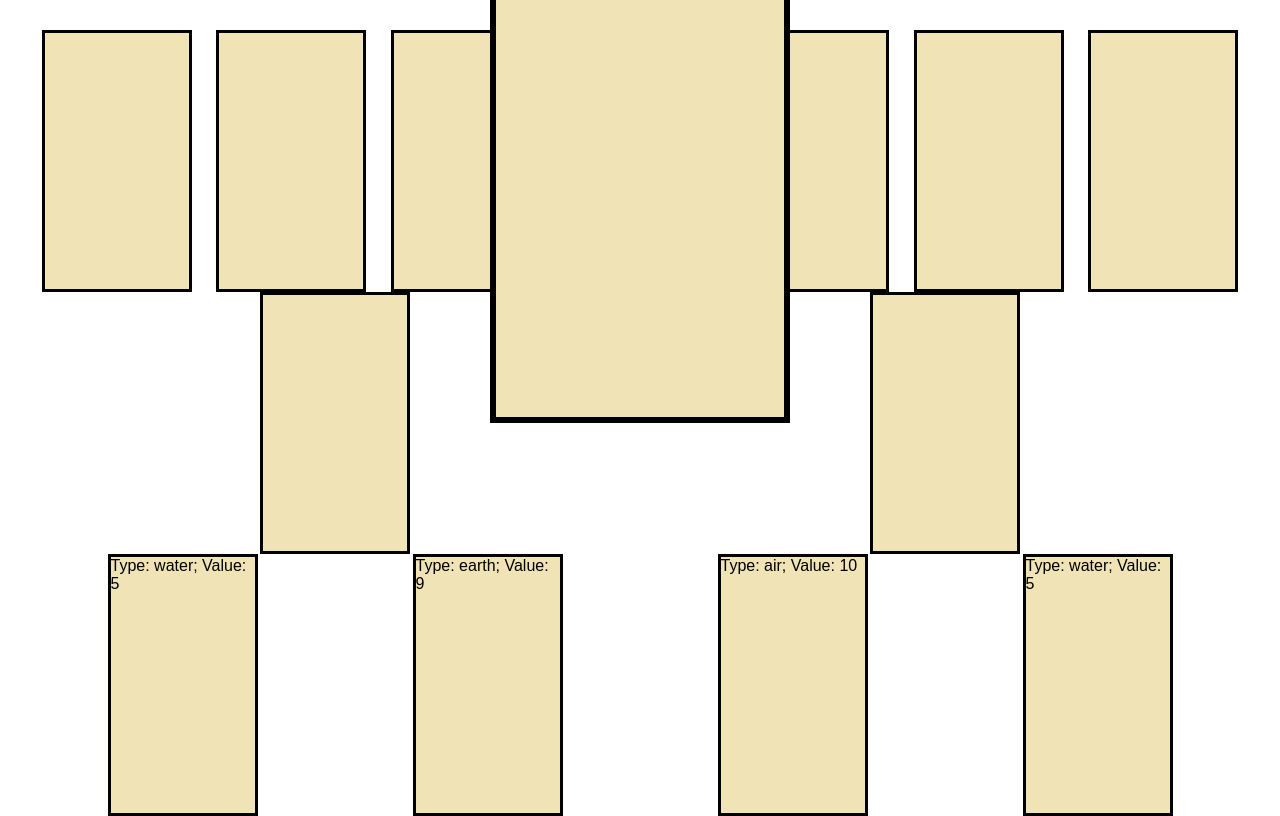
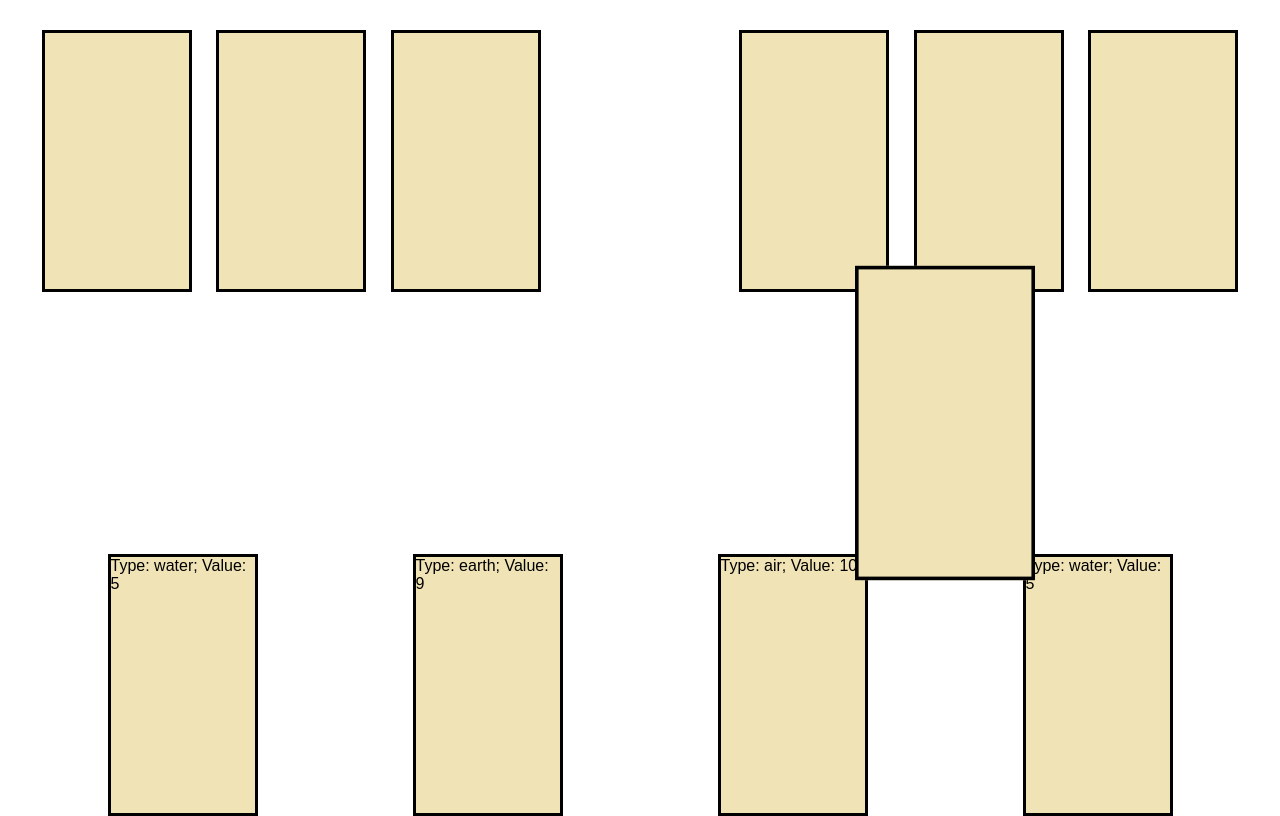
Before and after one commit to JacobCairncross/cardzillian-jiu-jitsu, a website built with webpack: page src/static/index.html in a window 1280 px wide. Built offline with nearby package versions, Linux system fonts and the light colour scheme; what colyseus.js would draw is missing.

Commit message:
Add better card animations

```diff
--- a/src/client/Card.js
+++ b/src/client/Card.js
@@ -3,6 +3,7 @@ class Card {
         if (!obj && !onPlay) {
             this.type = null;
             this.value = null;
+            this.other = true;
             this.onPlay = function() {};
         } else {
             this.type = obj.type;
@@ -14,7 +15,7 @@ class Card {
     render(container) {
         const card = document.createElement('div');
 
-        if (this.type != null && this.value != null) {
+        if (!this.other) {
             card.setAttribute('class', 'card');
             card.innerText = 'Type: ' + this.type + '; Value: ' + this.value;
             card.addEventListener('click', this.onPlay);
@@ -28,6 +29,17 @@ class Card {
 
     setStaged() {
         this.elem.classList.add('staged');
+
+        const placeholder = this.other ? document.getElementById('placeholder-other') : document.getElementById('placeholder-self');
+
+        const startRect = this.elem.getBoundingClientRect();
+        const endRect = placeholder.getBoundingClientRect();
+
+        this.elem.style.transform = 'translateX('
+            + (endRect.left - startRect.left)
+            + 'px) translateY('
+            + (endRect.top - startRect.top)
+            + 'px) scale(1.2)';
     }
 }
 
--- a/src/static/index.html
+++ b/src/static/index.html
@@ -16,8 +16,8 @@
       </div>
       <div class="row center">
         <div class="card-holder">
-          <div class="card placeholder"></div>
-          <div class="card placeholder"></div>
+          <div class="card placeholder" id="placeholder-self"></div>
+          <div class="card placeholder" id="placeholder-other"></div>
         </div>
       </div>
       <div class="row">
--- a/src/static/style.css
+++ b/src/static/style.css
@@ -34,11 +34,16 @@ body {
     border: 3px solid black;
     display: inline-block;
     margin: 0 auto;
+
     transition: all 0.5s ease-in-out;
+    transition-property: transform, width;
 }
 
 .card.staged {
-    transform: scale(2);
+}
+
+.card.placeholder {
+    opacity: 0;
 }
 
 #stage {
```
